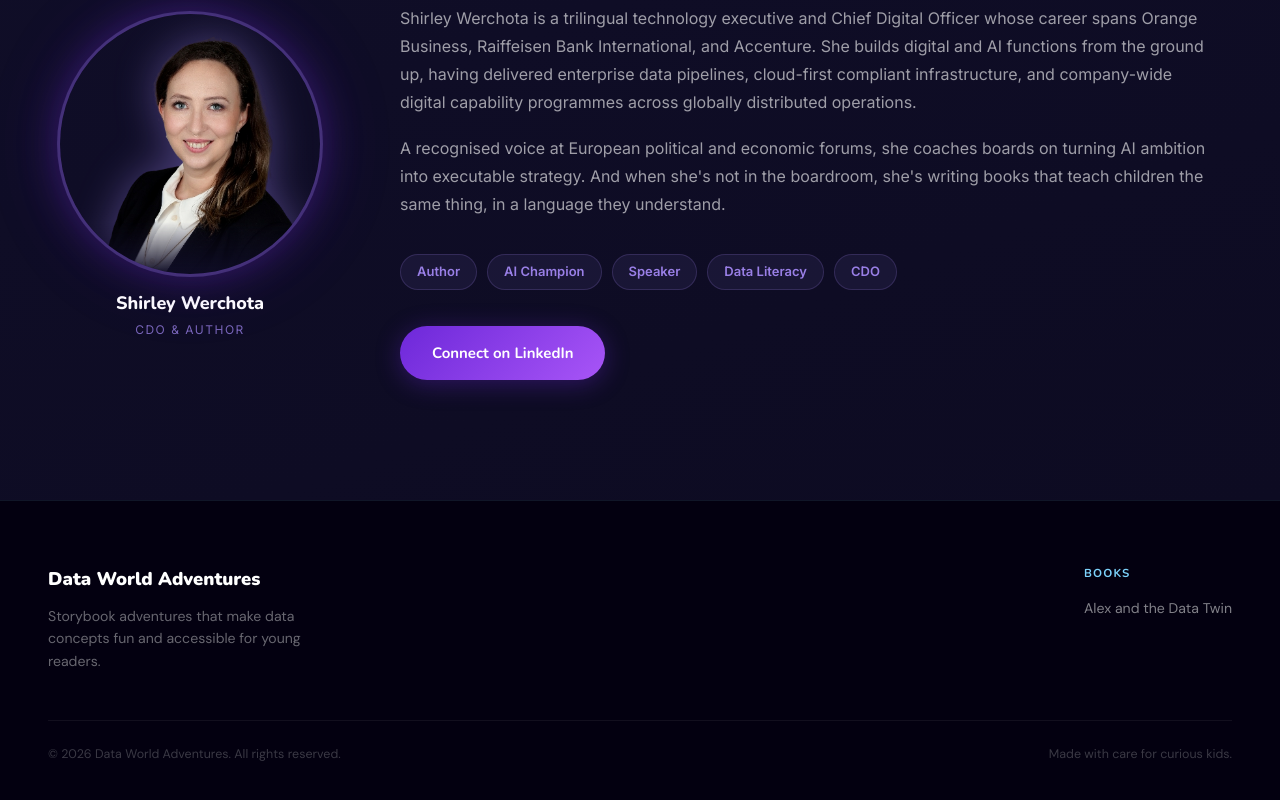
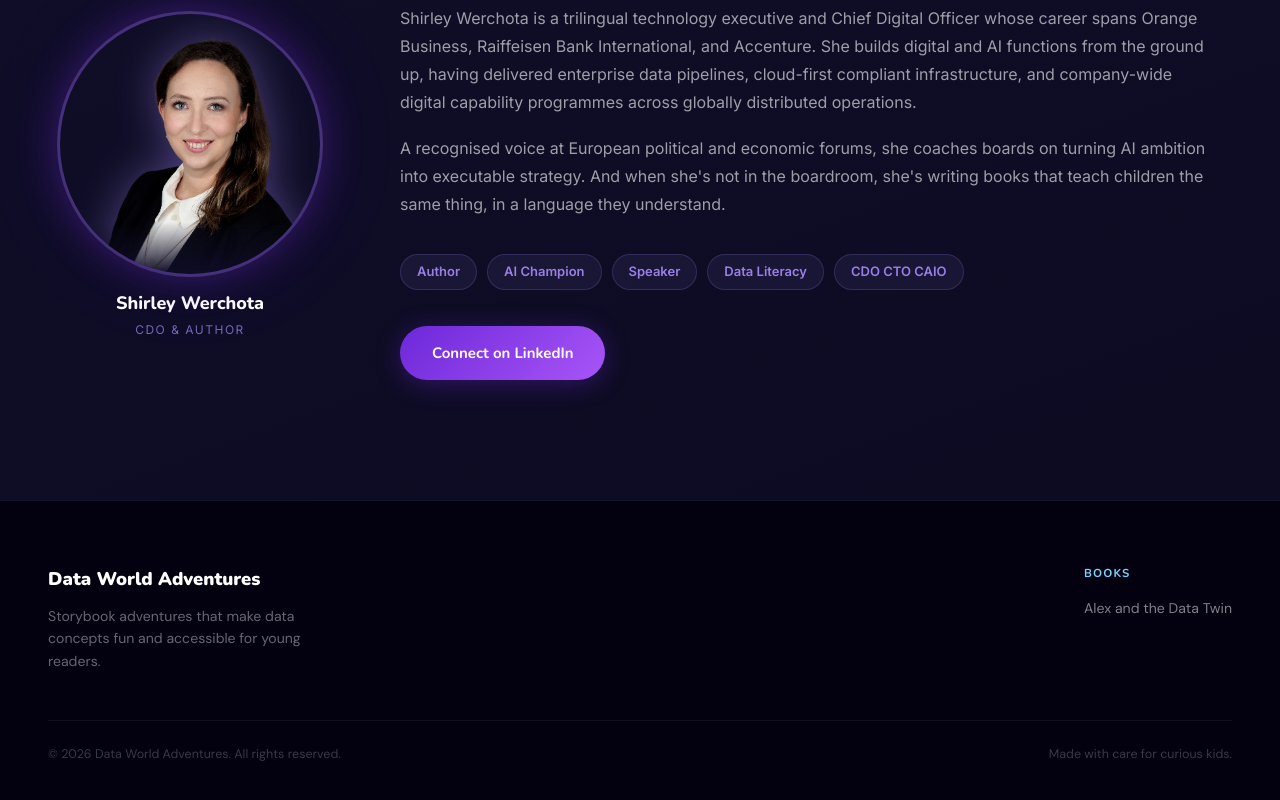
Before and after one commit to isahbella007/data-adventures, a Next.js app: page /creators/shirley in a window 1280 px wide. Shown: the part 1807-2607 px from the top of the page. Built offline with nearby package versions, Linux system fonts and the light colour scheme.

Commit message:
Update page.tsx
overly bragged about the C skillzzzz

```diff
--- a/src/app/creators/shirley/page.tsx
+++ b/src/app/creators/shirley/page.tsx
@@ -6,7 +6,7 @@ import Link from 'next/link';
 import Image from 'next/image';
 import gsap from 'gsap';
 
-const TAGS = ['Author', 'AI Champion', 'Speaker', 'Data Literacy', 'CDO'];
+const TAGS = ['Author', 'AI Champion', 'Speaker', 'Data Literacy', 'CDO CTO CAIO'];
 
 const TOPICS = ['Board Readiness', 'AI Governance', 'AI Literacy', 'Transformation Strategy'];
 
```
